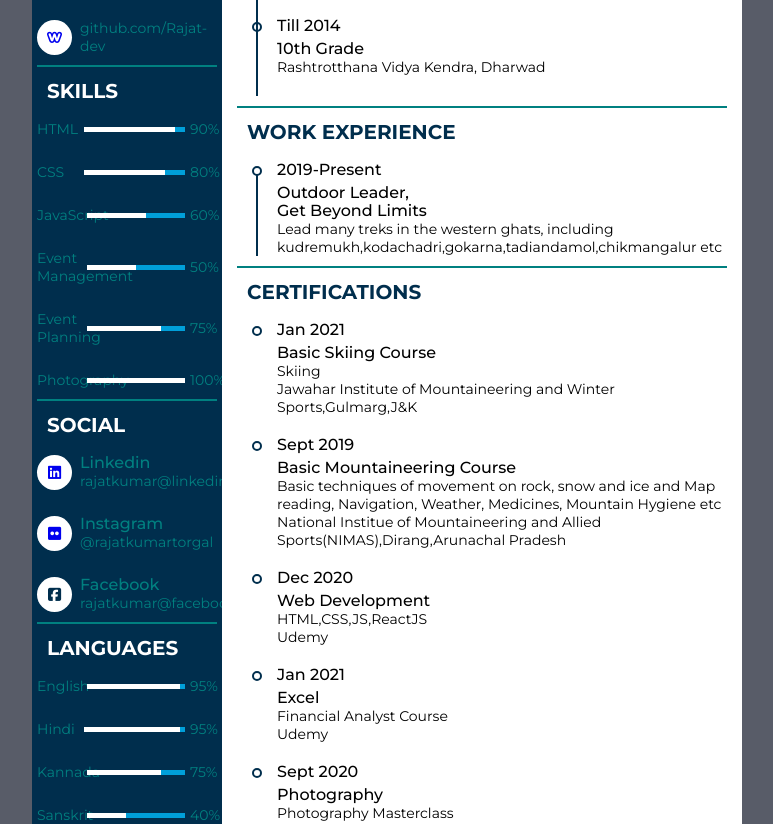
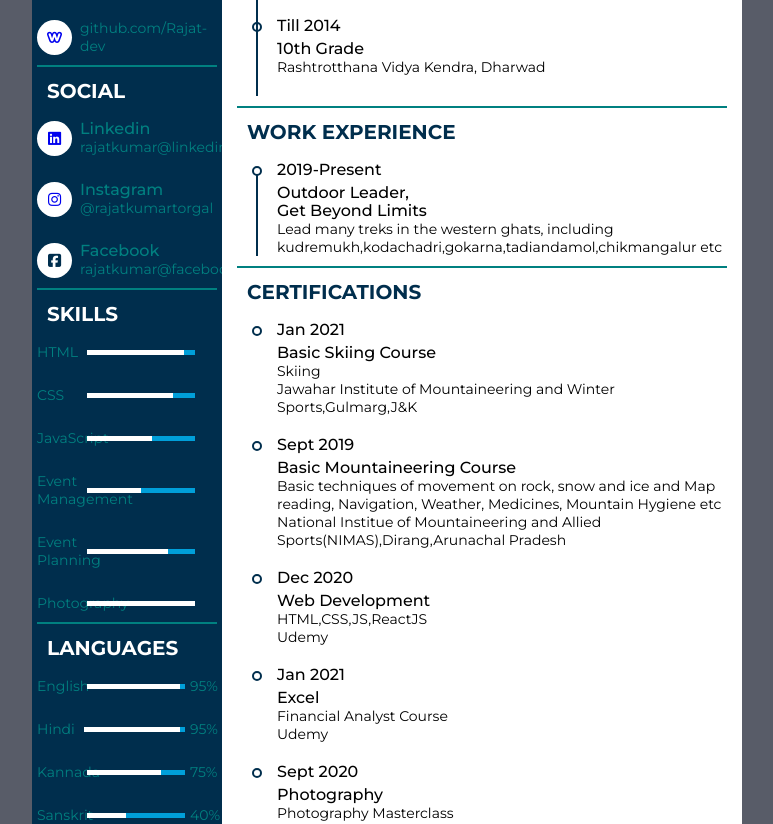
Before and after one commit to Rajat-dev/Resume-Singlepage, a plain HTML site: page index.html in a window 1280 px wide. Shown: the part 547-1371 px from the top of the page, without its empty margins (208-981 px from the left). Drawn offline with Linux system fonts and the light colour scheme.

Commit message:
Update index.html

```diff
--- a/index.html
+++ b/index.html
@@ -57,79 +57,6 @@
             </li>
           </ul>
         </div>
-        <div class="resume_item resume_skills ">
-          <div class="title">
-            <p class="bold">Skills</p>
-          </div>
-          <ul>
-            <li>
-              <div class="skill_name">
-                HTML
-              </div>
-              <div class="skill_progress">
-                <span style="width: 90%"></span>
-              </div>
-              <div class="skill_per">
-                90%
-              </div>
-            </li>
-            <li>
-              <div class="skill_name">
-                CSS
-              </div>
-              <div class="skill_progress">
-                <span style="width: 80%"></span>
-              </div>
-              <div class="skill_per">
-                80%
-              </div>
-            </li>
-            <li>
-              <div class="skill_name">
-                JavaScript
-              </div>
-              <div class="skill_progress">
-                <span style="width: 60%"></span>
-              </div>
-              <div class="skill_per">
-                60%
-              </div>
-            </li>
-            <li>
-              <div class="skill_name">
-                Event Management
-              </div>
-              <div class="skill_progress">
-                <span style="width: 50%"></span>
-              </div>
-              <div class="skill_per">
-                50%
-              </div>
-            </li>
-            <li>
-              <div class="skill_name">
-                Event Planning
-              </div>
-              <div class="skill_progress">
-                <span style="width: 75%"></span>
-              </div>
-              <div class="skill_per">
-                75%
-              </div>
-            </li>
-            <li>
-              <div class="skill_name">
-                Photography
-              </div>
-              <div class="skill_progress">
-                <span style="width: 100%"></span>
-              </div>
-              <div class="skill_per">
-                100%
-              </div>
-            </li>
-          </ul>
-        </div>
         <div class="resume_item resume_social ">
           <div class="title">
             <p class="bold">Social</p>
@@ -146,7 +73,7 @@
             </li>
             <li>
               <div class="icon">
-                <a href="https://www.flickr.com/photos/188487317@N03/"><i class="fab fa-flickr" aria-hidden="true"></i></a>
+                <a href="https://www.instagram.com/rajatkumartorgal/"><i class="fab fa-instagram" aria-hidden="true"></i></a>
               </div>
               <div class="data">
                 <p class="semi-bold"> Instagram </p>
@@ -161,6 +88,79 @@
                 <p class="semi-bold"> Facebook</p>
                 <p>rajatkumar@facebook.com</p>
               </div>
+            </li>
+          </ul>
+        </div>
+        <div class="resume_item resume_skills ">
+          <div class="title">
+            <p class="bold">Skills</p>
+          </div>
+          <ul>
+            <li>
+              <div class="skill_name">
+                HTML
+              </div>
+              <div class="skill_progress">
+                <span style="width: 90%"></span>
+              </div>
+              <!-- <div class="skill_per">
+                90%
+              </div> -->
+            </li>
+            <li>
+              <div class="skill_name">
+                CSS
+              </div>
+              <div class="skill_progress">
+                <span style="width: 80%"></span>
+              </div>
+              <!-- <div class="skill_per">
+                80%
+              </div> -->
+            </li>
+            <li>
+              <div class="skill_name">
+                JavaScript
+              </div>
+              <div class="skill_progress">
+                <span style="width: 60%"></span>
+              </div>
+              <!-- <div class="skill_per">
+                60%
+              </div> -->
+            </li>
+            <li>
+              <div class="skill_name">
+                Event Management
+              </div>
+              <div class="skill_progress">
+                <span style="width: 50%"></span>
+              </div>
+              <!-- <div class="skill_per">
+                50%
+              </div> -->
+            </li>
+            <li>
+              <div class="skill_name">
+                Event Planning
+              </div>
+              <div class="skill_progress">
+                <span style="width: 75%"></span>
+              </div>
+              <!-- <div class="skill_per">
+                75%
+              </div> -->
+            </li>
+            <li>
+              <div class="skill_name">
+                Photography
+              </div>
+              <div class="skill_progress">
+                <span style="width: 100%"></span>
+              </div>
+              <!-- <div class="skill_per">
+                100%
+              </div> -->
             </li>
           </ul>
         </div>
```
